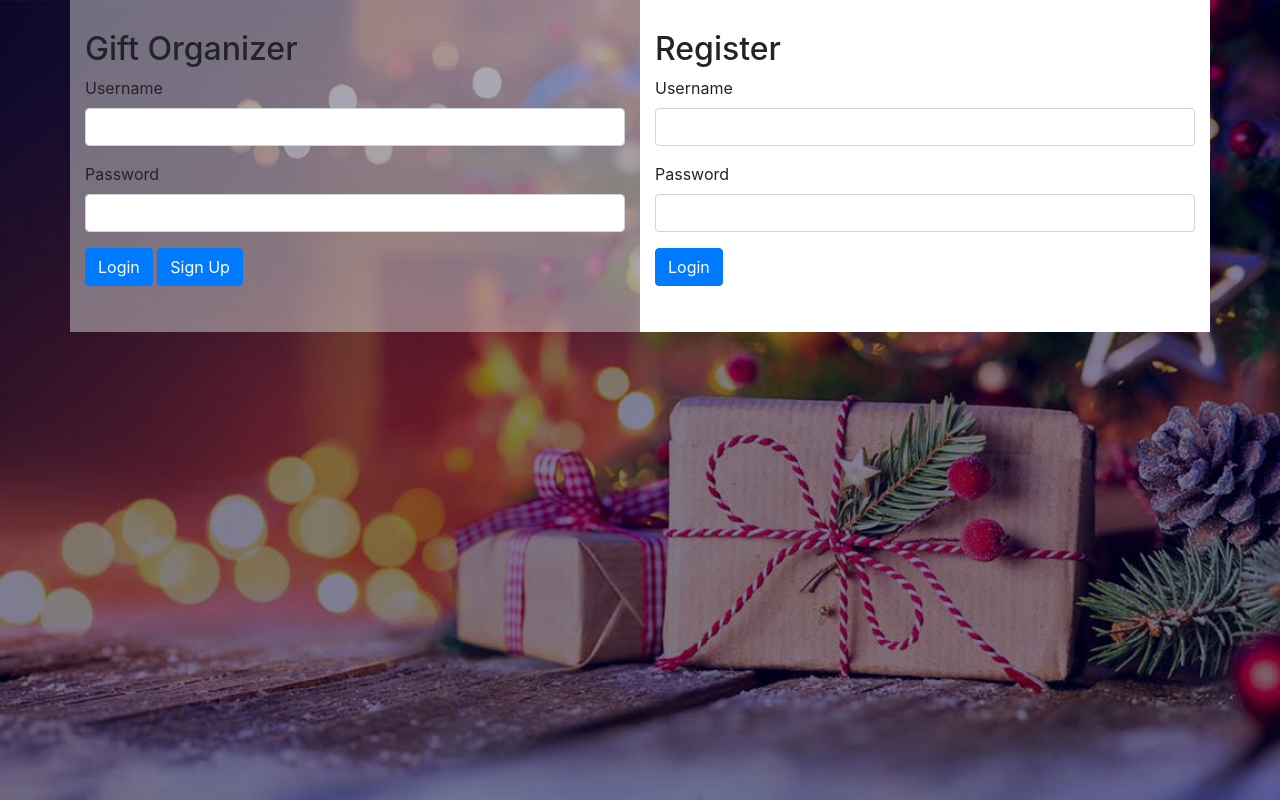
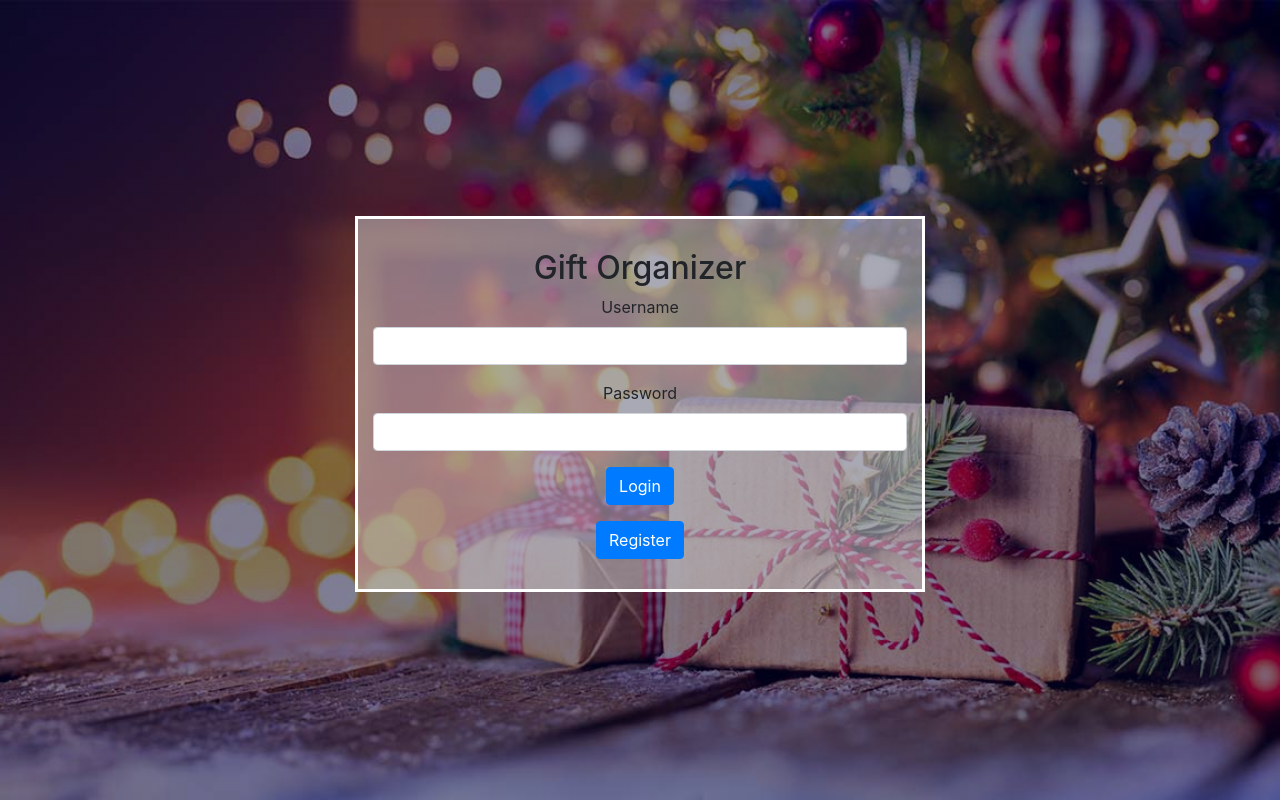
Before and after one commit to BobTabrizi/Gift-Handler, a PHP site: page /login.php in a window 1280 px wide. Run offline with PHP 8.4, Linux system fonts and the light colour scheme.

Commit message:
Added pop up register functionality

```diff
--- a/login.php
+++ b/login.php
@@ -1,5 +1,52 @@
 <html>
 <head>
+
+
+    <style>
+
+
+.imgcontainer {
+  text-align: center;
+  margin: 24px 0 12px 0;
+  position: relative;
+}
+
+.container {
+  padding: 16px;
+}
+
+span.psw {
+  float: right;
+  padding-top: 16px;
+}
+
+
+.modal {
+  display: none;
+  position: fixed;
+  z-index: 1;
+  left: 0;
+  top: 0;
+  width: 100%;
+  height: 100%;
+  overflow: auto;
+  background-color: rgb(0,0,0);
+  background-color: rgba(0,0,0,0.4);
+  padding-top: 260px;
+}
+
+/* Modal Content/Box */
+.modal-content {
+  background-color: #fefefe;
+  margin-top: 200px;
+  margin-left: auto;
+margin-right: auto;
+  border: 5px solid #888;
+  width: 80%;
+}
+
+
+    </style>
 
         <title>Gift Handler</title>
     <link rel="stylesheet" type="text/css" href="style.css">
@@ -14,7 +61,7 @@
     <div class="container">
     <div class="login-box"></div>
     <div class = "row">
-    <div class = "col-md-6 login-left">
+    <div class = "col-md-6 login-main">
         <h2>Gift Organizer</h2>
         <form action = "validation.php" method ="post">
             <div class = "form-group">
@@ -28,34 +75,45 @@
                 <input type = "password" name = "password" class = "form-control" required>
             </div>
             <button type="submit" class="btn btn-primary"> Login</button>
-            <button type="submit" class="btn btn-primary">Sign Up</button>
         </form>
+
+
+           <button onclick="document.getElementById('id01').style.display='block'"  class="btn btn-primary">Register</button>
+            <div id="id01" class="modal">
+            <form action = "registration.php" method = "post">
+             <form class="modal-content animate" action="/action_page.php" method="post">
+
+            <div class = "imgcontainer">
+            <span onclick="document.getElementById('id01').style.display='none'" class="close" title="Close Modal">&times;</span>
+            </div>
+      <div class="container" style = "background-color:#f1f1f1">
+
+
+      <div class ="form-group">
+      <label for="uname"><b>Username</b></label>
+      <input type="text" placeholder="Enter Username" name="user" class = "form-control" required>
+</div>
+      <div class ="form-group">
+      <label for="psw"><b>Password</b></label>
+
+      <input type="password" placeholder="Enter Password" name="password" class = "form-control" required>
+          </div>
+
+      <button type="submit" class="btn btn-primary">Sign Up</button>
+
+    </div>
+
+    <div class="container" style="background-color:#f1f1f1">
+      <button type="button" onclick="document.getElementById('id01').style.display='none'" class="cancelbtn">Cancel</button>
+      <span class="psw">Forgot <a href="#">password?</a></span>
+                 </div>
+        </form>
+            </form>
         </div>
 
-        <div class = "col-md-6 login-right">
-        <h2>Register</h2>
-        <form action = "registration.php" method ="post">
-            <div class = "form-group">
-                <label>Username</label>
-                <input type = "text" name = "user" class = "form-control" required>
-
+    </div>
         </div>
-
-            <div class = "form-group">
-                <label>Password</label>
-                <input type = "password" name = "password" class = "form-control" required>
-            </div>
-            <button type="submit" class="btn btn-primary"> Login</button>
-        </form>
-        </div>
-
-
-
-
     </div>
-    </div>
-
-
 
     </body>
 </html>
--- a/style.css
+++ b/style.css
@@ -7,13 +7,21 @@ body{
 
 .login-box{
     max-width:700px;
+    text-align:center;
+
     float:none;
     margin: auto;
 }
 
-.login-left{
+.login-main{
+
     background: rgba(211,211,211,0.5);
     padding:30px;
+    border:3px solid white;
+    text-align:center;
+    margin-left:auto;
+    margin-right:auto;
+    margin-top:200px;
 }
 
 .login-right{
@@ -25,6 +33,7 @@ body{
 
 .form-control{
     background-color: transparent;
+
 }
 
 a{
```
